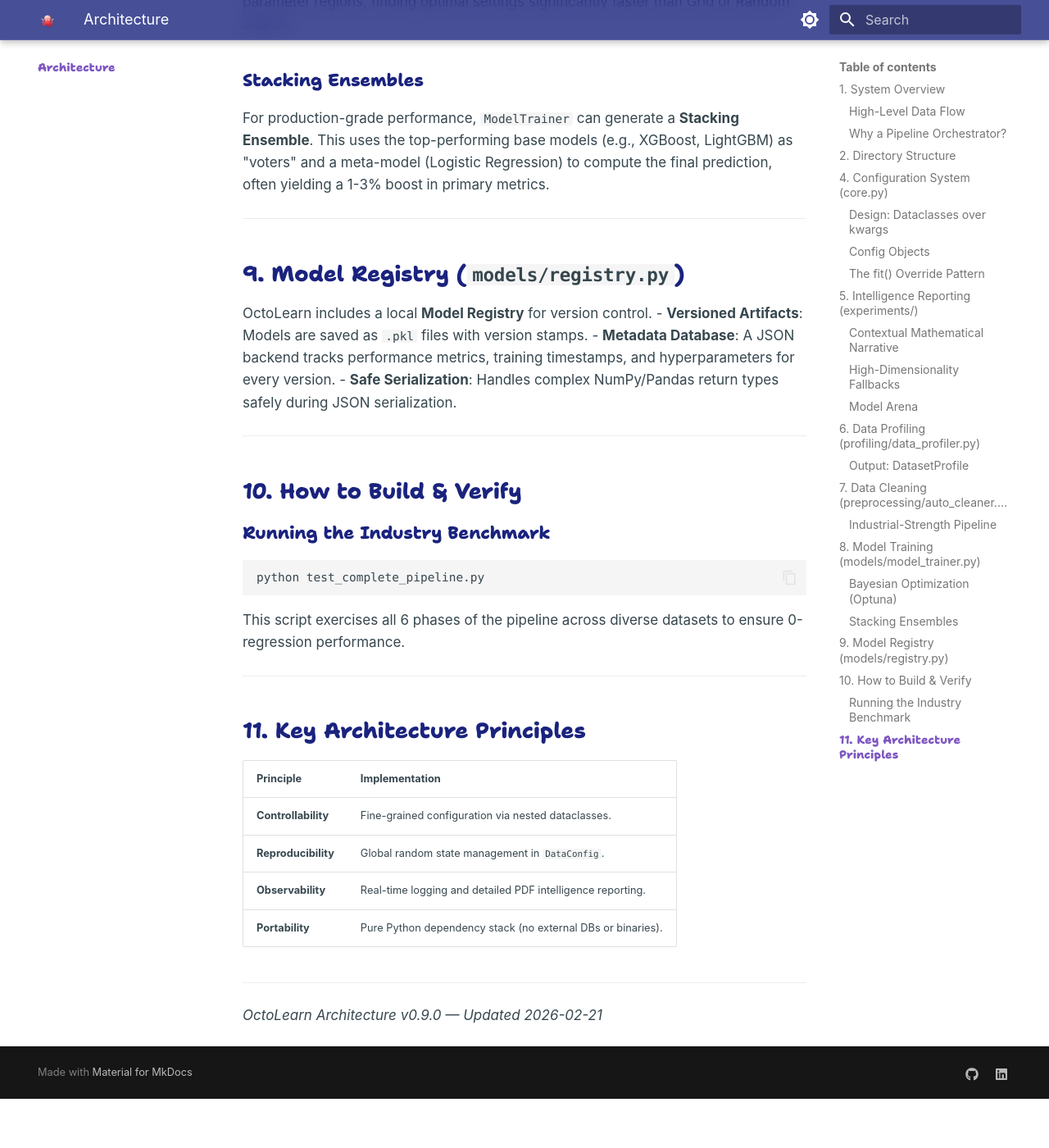
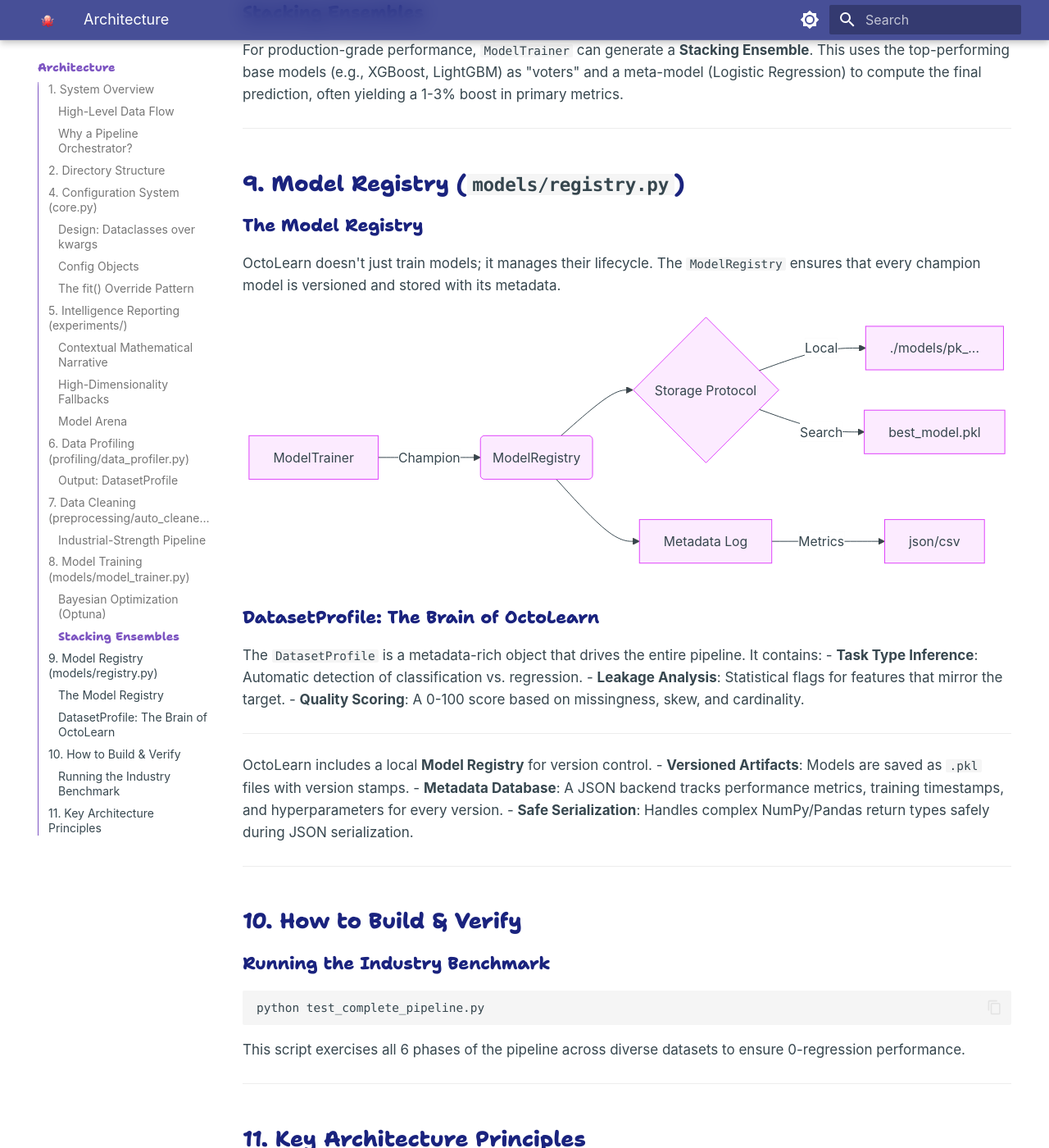
Before and after one commit to GhulamMuhammadNabeel/OctoLearn, an MkDocs documentation site: the page built from docs/architecture.md, in a window 1280 px wide and 1400 px high, scrolled down 6114 px. Shown: the whole window at 82% size. Built offline with MkDocs 1.6.1 and Material for MkDocs 9.7.7, drawn with Linux system fonts in a browser that asks for light colours; some web fonts are replaced; before the commit the page ends 7454 px from its top, so only the background shows below that.

Commit message:
docs: Add initial project documentation covering project overview, installation, usage, testing, and architecture.

````diff
--- a/docs/architecture.md
+++ b/docs/architecture.md
@@ -176,6 +176,27 @@
 
 ## 9. Model Registry (`models/registry.py`)
 
+### The Model Registry
+
+OctoLearn doesn't just train models; it manages their lifecycle. The `ModelRegistry` ensures that every champion model is versioned and stored with its metadata.
+
+```mermaid
+graph LR
+    A[ModelTrainer] -->|Champion| B(ModelRegistry)
+    B --> C{Storage Protocol}
+    C -->|Local| D[./models/pk_...]
+    C -->|Search| E[best_model.pkl]
+    B --> F[Metadata Log]
+    F -->|Metrics| G[json/csv]
+```
+
+### DatasetProfile: The Brain of OctoLearn
+The `DatasetProfile` is a metadata-rich object that drives the entire pipeline. It contains:
+- **Task Type Inference**: Automatic detection of classification vs. regression.
+- **Leakage Analysis**: Statistical flags for features that mirror the target.
+- **Quality Scoring**: A 0-100 score based on missingness, skew, and cardinality.
+
+---
 OctoLearn includes a local **Model Registry** for version control.
 - **Versioned Artifacts**: Models are saved as `.pkl` files with version stamps.
 - **Metadata Database**: A JSON backend tracks performance metrics, training timestamps, and hyperparameters for every version.
--- a/mkdocs.yml
+++ b/mkdocs.yml
@@ -18,6 +18,8 @@
     - content.code.copy
     - content.tabs.link
     - toc.follow
+    - toc.integrate
+    - navigation.expand
   palette:
     - scheme: default
       primary: deep purple
@@ -37,7 +39,6 @@
   - Home: index.md
   - Architecture: architecture.md
   - User Guide: guide.md
-  - Deployment: deployment.md
   - Testing: testing.md
 
 extra_css:
````
Also changed, not shown: docs/deployment.md (deleted, +0 -123 lines), docs/guide.md (+0 -6 lines), docs/index.md (+16 -0 lines), docs/testing.md (+13 -7 lines).
